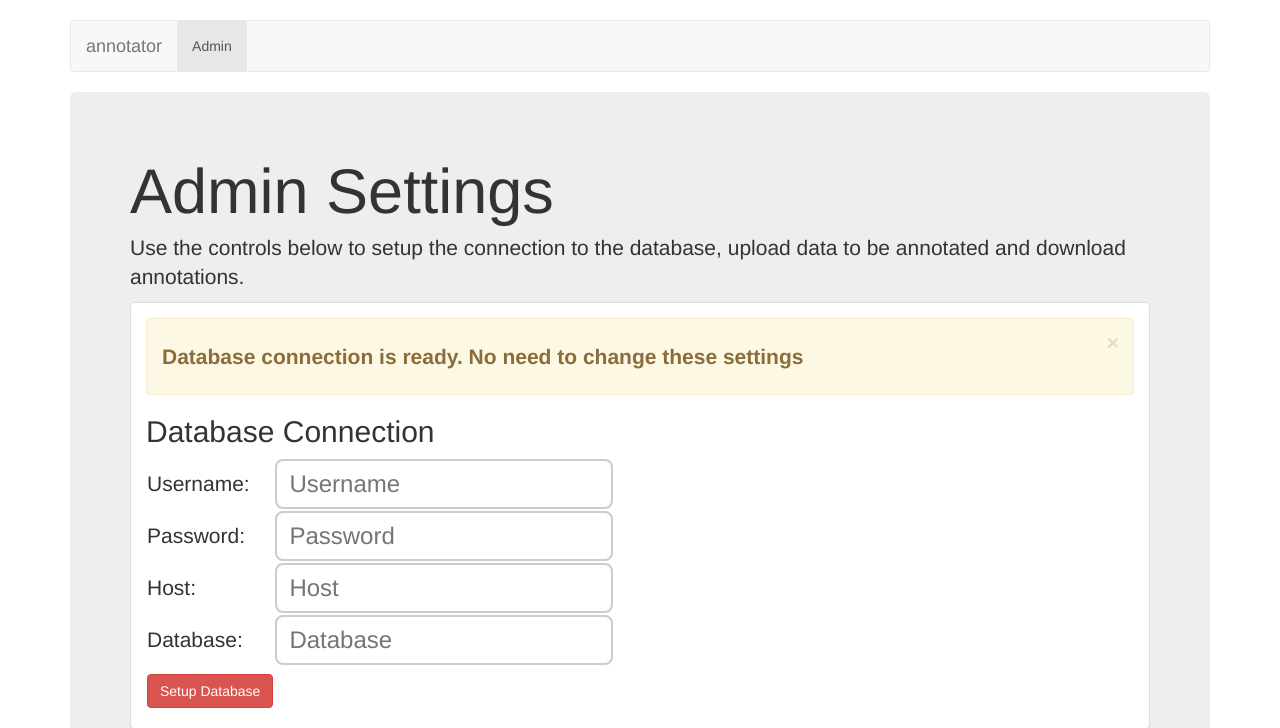
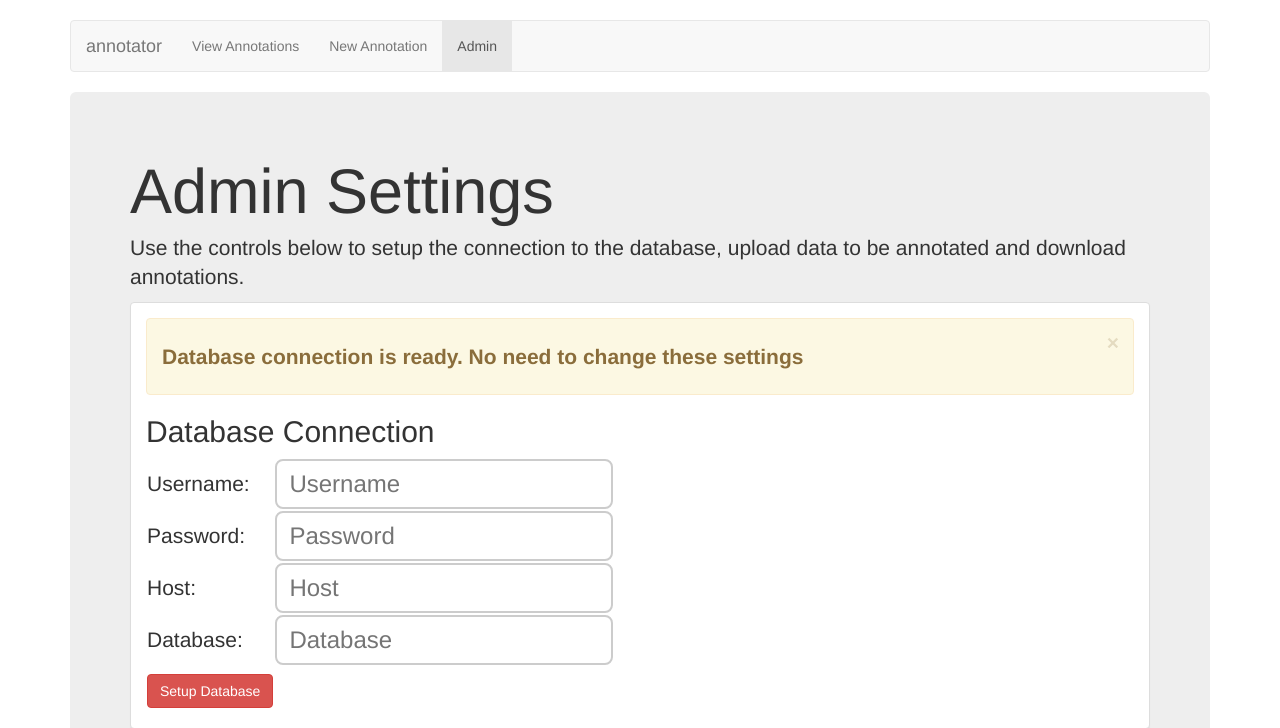
Before and after one commit to jakelever/annotator, a PHP site: page /admin.php in a window 1280 px wide. Shown: the top 728 px of the page. Run offline with PHP 8.4, Linux system fonts and the light colour scheme; data that the repository does not hold is empty; some libraries are stand-ins or nearby versions.

Commit message:
Changed nav bar on Admin page

```diff
--- a/web/admin.php
+++ b/web/admin.php
@@ -121,6 +121,8 @@ $htaccessExists = (file_exists('.htaccess') && file_exists('.htpasswd'));
         </div>
         <div class="navbar-collapse collapse">
           <ul class="nav navbar-nav">
+            <li><a href="annotations_view.php">View Annotations</a></li>
+            <li><a href="annotate.php">New Annotation</a></li>
             <li class="active"><a href="admin.php">Admin</a></li>
           </ul>
           <ul class="nav navbar-nav navbar-right">
```
